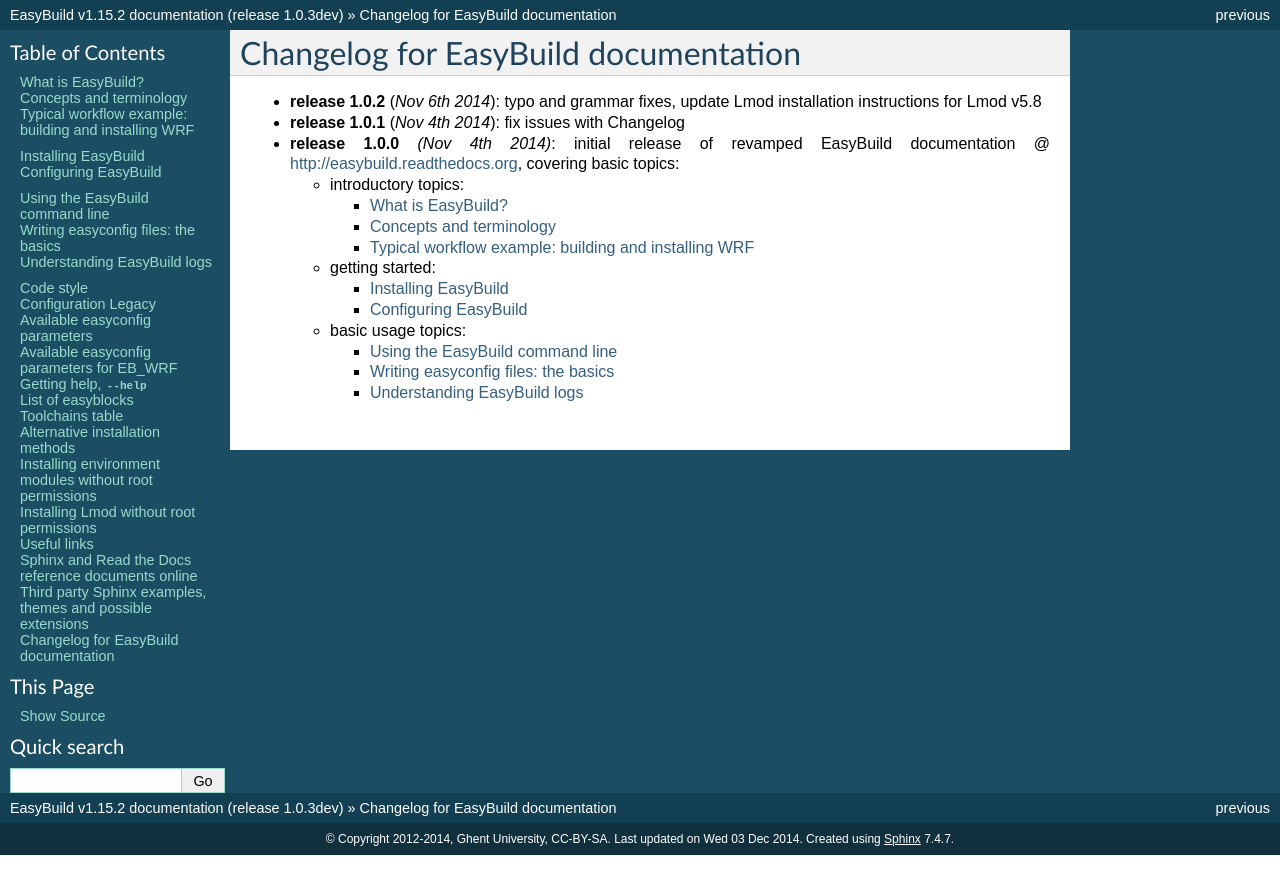
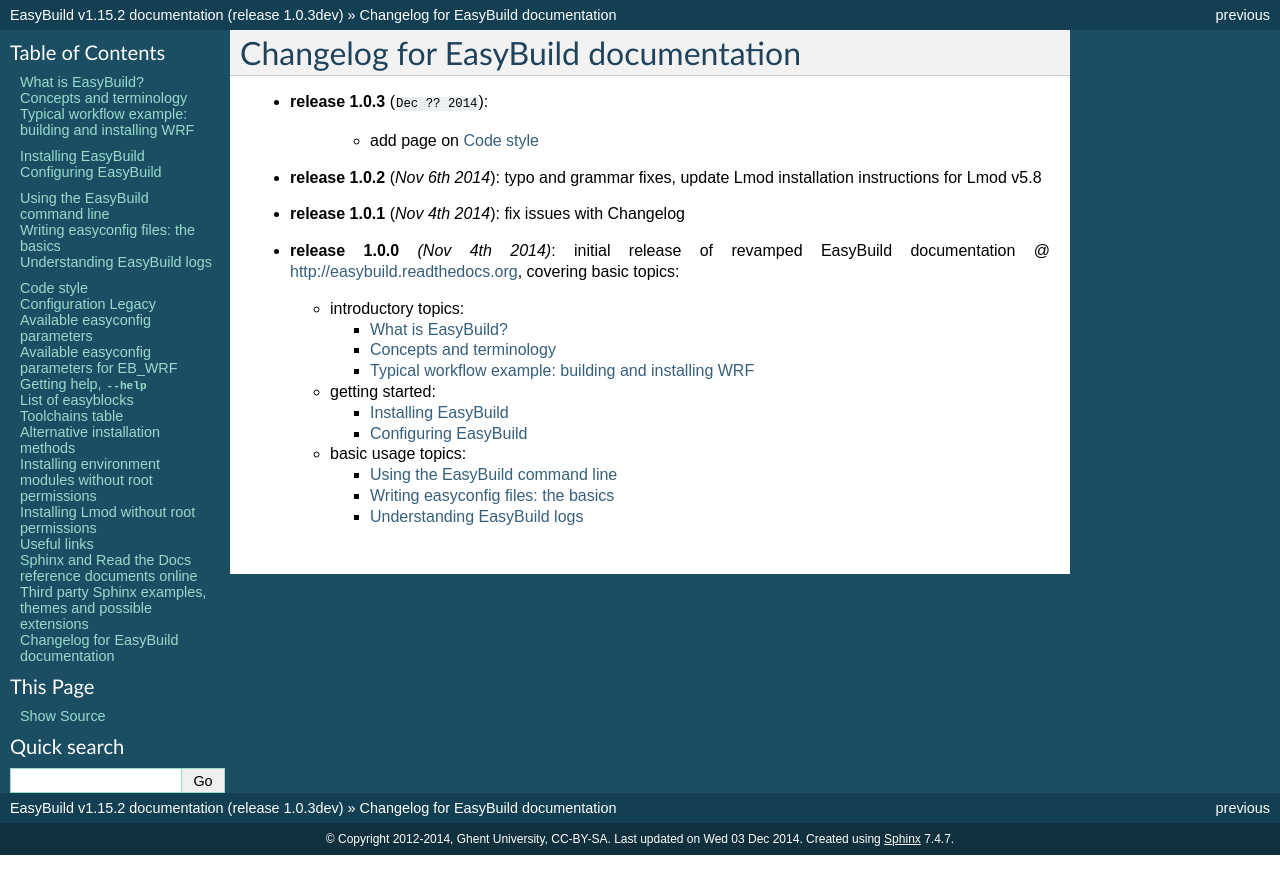
Before and after one commit to easybuilders/easybuild, a Sphinx documentation site: the page built from docs/Changelog.rst, in a window 1280 px wide. Shown: the top 894 px of the page. Built offline with Sphinx 7.4.7, drawn with Linux system fonts in a browser that asks for light colours.

Commit message:
update Changelog

```diff
--- a/docs/Changelog.rst
+++ b/docs/Changelog.rst
@@ -2,6 +2,10 @@
 
 Changelog for EasyBuild documentation
 -------------------------------------
+
+* **release 1.0.3** (``Dec ?? 2014``):
+
+    * add page on :ref:`code_style`
 
 * **release 1.0.2** (`Nov 6th 2014`): typo and grammar fixes, update Lmod installation instructions for Lmod v5.8
 * **release 1.0.1** (`Nov 4th 2014`): fix issues with Changelog
```
